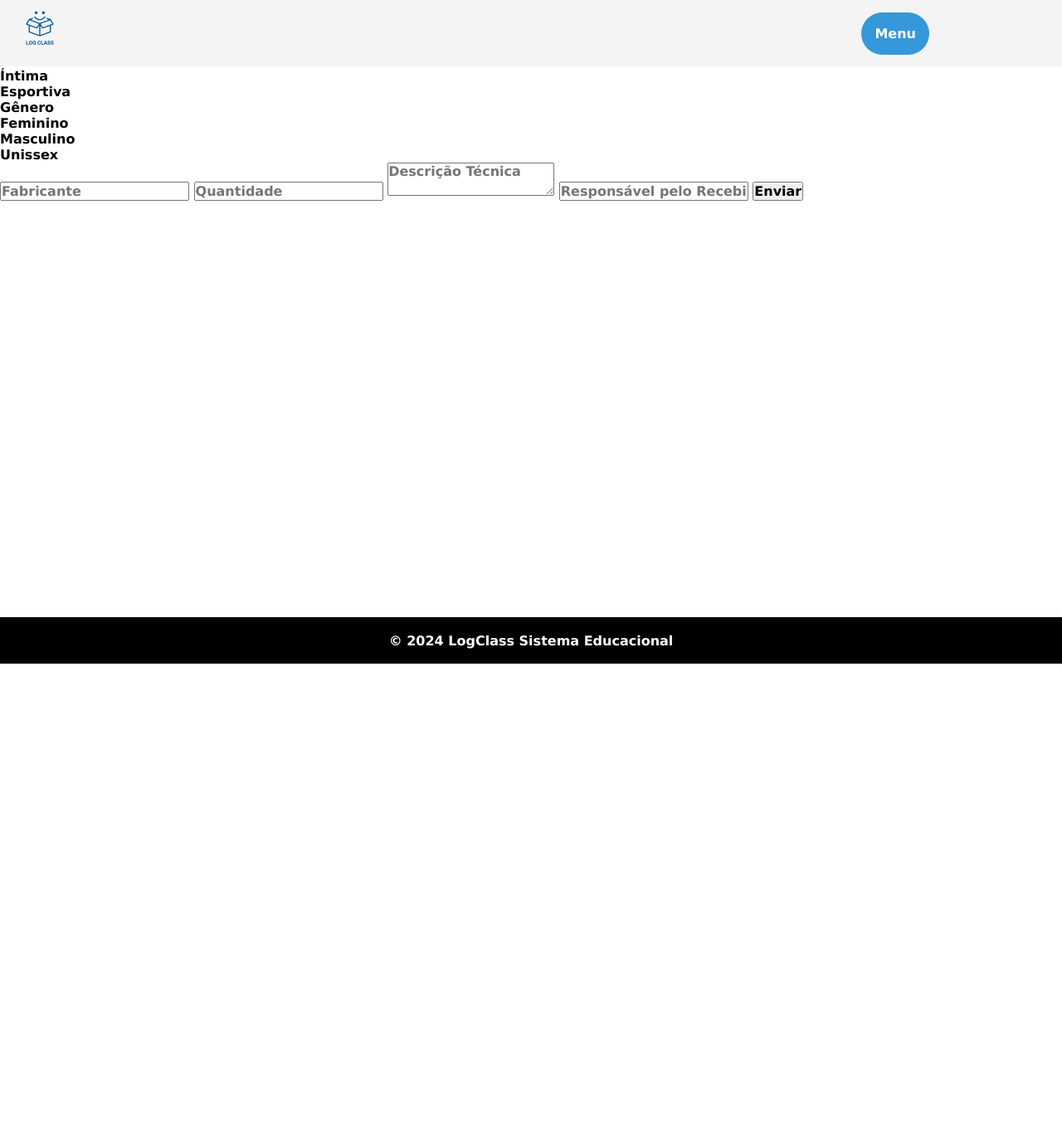
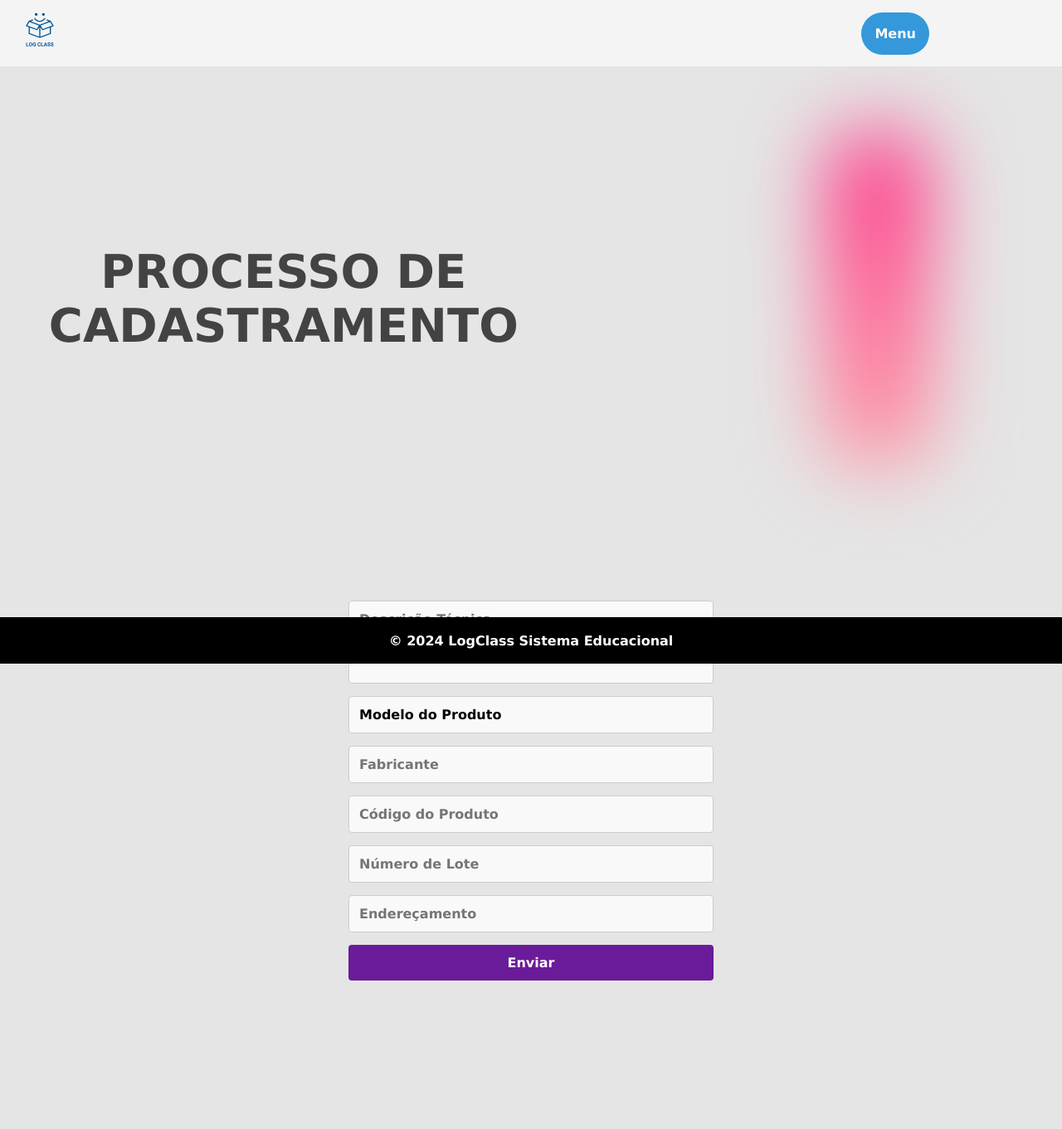
Before and after one commit to jhenifferandrade4325/LogClass, a Flask app: template templates/cadastramento.html in a window 1280 px wide. Shown: the whole page at 83% size. Before the commit the page ends 800 px from the top, so only its background shows below. Run offline with Flask 3, Linux system fonts and the light colour scheme; the template is opened without the code that fills it, so the values that code supplies are empty.

Commit message:
RF005 - Finalização

```diff
--- a/app.py
+++ b/app.py
@@ -16,10 +16,10 @@
 # def pagina_cadastro():
 #     return render_template("login.html")
 
-# # roteamento da página de cadastramento
-# @app.route("/cadastramento")
-# def pagina_cadastramento():
-#     return render_template("cadastramento.html")
+# roteamento da página de cadastramento
+@app.route("/cadastramento")
+def pagina_cadastramento():
+     return render_template("cadastramento.html")
 
 # # roteamento da página dos processos de registro estoque
 # @app.route("/estoque")
--- /dev/null
+++ b/static/js/cadastramento.js
@@ -0,0 +1,17 @@
+document.querySelectorAll('.select-menu').forEach(menu => {
+    const selectBtn = menu.querySelector('.select-btn');
+    const options = menu.querySelectorAll('.option');
+    const sBtnText = menu.querySelector('.sBtn-text');
+
+    selectBtn.addEventListener('click', () => {
+        menu.classList.toggle('active');
+    });
+
+    options.forEach(option => {
+        option.addEventListener('click', () => {
+            let selectedOption = option.querySelector('.option-text').innerText;
+            sBtnText.innerText = selectedOption;
+            menu.classList.remove('active');
+        });
+    });
+});
--- a/static/styles/cadastramento.css
+++ b/static/styles/cadastramento.css
@@ -0,0 +1,131 @@
+@import url('https://fonts.googleapis.com/css2?family=Poppins:wght@200;300;400;500;600&display=swap');
+
+
+
+body{
+    background-color: #e5e5e5;
+}
+
+.geral-cadastramento{
+    display: flex;
+    align-items: center;
+    justify-content: center;
+    flex-direction: column;
+}
+
+.container-cadastramento{
+    margin-top: 10rem;
+    display: flex;
+    align-items: center;
+    text-align: center;
+    justify-content: space-around;
+    gap: 20rem;
+}
+
+.cadastramento-titulo span{
+    font-size: 3.5rem;
+    color: #000000;
+    margin-left: 0.5rem;
+    opacity: 0.7;
+}
+
+.container-img {
+    width: 12rem;
+    height: 25rem;
+    background: linear-gradient(to bottom , #ff2c84, #ff99a5);
+    filter: blur(3rem);
+    margin-right: 10rem;
+    border-radius: 2.5rem;
+  }
+
+
+.formulario{
+    margin: 9rem 38rem;
+}
+
+.form_container {
+    display: flex;
+    flex-direction: column;
+    align-items: center;
+    justify-content: center;
+    width: 30rem;
+    padding: 20px;
+    border-radius: 8px;
+
+}
+
+.input-field, .textarea-field, .select-menu, .submit-btn {
+    width: 100%;
+    margin-bottom: 15px;
+    padding: 12px;
+    font-size: 16px;
+    border: 1px solid #ccc;
+    border-radius: 4px;
+    background-color: #f9f9f9;
+}
+
+.textarea-field {
+    height: 100px;
+    resize: none;
+}
+
+.select-menu {
+    position: relative;
+}
+
+.select-btn {
+    display: flex;
+    justify-content: space-between;
+    align-items: center;
+    cursor: pointer;
+}
+
+.select-btn i {
+    font-size: 20px;
+    transition: 0.3s;
+}
+
+.select-menu.active .select-btn i {
+    transform: rotate(-180deg);
+}
+
+.options {
+    position: absolute;
+    top: 100%;
+    left: 0;
+    width: 100%;
+    padding: 0;
+    list-style: none;
+    background-color: #fff;
+    border: 1px solid #ccc;
+    border-radius: 4px;
+    max-height: 150px;
+    overflow-y: auto;
+    display: none;
+}
+
+.select-menu.active .options {
+    display: block;
+    z-index: 10;
+}
+
+.option {
+    padding: 10px;
+    cursor: pointer;
+}
+
+.option:hover {
+    background-color: #f0f0f0;
+}
+
+.submit-btn {
+    background-color: #6a1b9a;
+    color: #fff;
+    border: none;
+    cursor: pointer;
+    transition: background-color 0.3s;
+}
+
+.submit-btn:hover {
+    background-color: #4a148c;
+}
--- a/static/styles/layout.css
+++ b/static/styles/layout.css
@@ -23,6 +23,7 @@
   color: #E8D3B6;
   position: fixed;
   left: 0;
+  top: 0;
   z-index: 1;
 
 }
--- a/static/styles/pagina-inicial.css
+++ b/static/styles/pagina-inicial.css
@@ -39,8 +39,8 @@
 }
 
 .container-grid {
-  width: 300px;
-  height: 260px;
+  width: 20rem;
+  height: 16rem;
   background: linear-gradient(to bottom right, #a77aff, #65a3ff);
   filter: blur(3rem);
   margin-bottom: 5rem;
--- a/templates/cadastramento.html
+++ b/templates/cadastramento.html
@@ -1,15 +1,42 @@
+<!-- EXTENDENDO O CSS DA PAGINA PRINCIPAL (LAYOUT) -->
+{% block css %}
+<link rel="stylesheet" href="/static/styles/cadastramento.css">
+<link rel="stylesheet" href="/static/styles/media/cadastramento-media.css">
+{% endblock %}
+
 {% extends "layout.html" %}
 {% block conteudo %}
 
 
-    <div class="form-container">
-        <!-- Campo "Recebido em" -->
-        <input type="date" placeholder="Recebido em:" class="input-field">
+    <!-- LINK PARA O JAVASCRIPT(FUNCIONALIDADE)   -->
+    <script src="/static/js/cadastramento.js" defer></script>
+
+
+    <section class="geral-cadastramento">
+
+        <section class="container-cadastramento">
+
+            <div class="cadastramento-titulo">
+                <span class="cadastramento1">PROCESSO DE </span>
+                <span class="cadastramento2">CADASTRAMENTO</span>
+            </div>
+
+            <div class="container-img"></div>
+        </section>
+
+
+        <section class="formulario">
+
+            <div class="form_container">
+
+
+                <!-- Campo "Descrição Técnica" -->
+                <textarea placeholder="Descrição Técnica" class="textarea-field"></textarea>
 
                 <!-- Primeiro Dropdown - "Modelo" -->
                 <div class="select-menu">
                     <div class="select-btn">
-                <span class="sBtn-text">Modelo</span>
+                        <span class="sBtn-text">Modelo do Produto</span>
                         <i class="bx bx-chevron-down"></i>
                     </div>
                     <ul class="options">
@@ -28,40 +55,28 @@
                     </ul>
                 </div>
 
-        <!-- Segundo Dropdown - "Gênero" -->
-        <div class="select-menu">
-            <div class="select-btn">
-                <span class="sBtn-text">Gênero</span>
-                <i class="bx bx-chevron-down"></i>
-            </div>
-            <ul class="options">
-                <li class="option">
-                    <span class="option-text">Feminino</span>
-                </li>
-                <li class="option">
-                    <span class="option-text">Masculino</span>
-                </li>
-                <li class="option">
-                    <span class="option-text">Unissex</span>
-                </li>
-            </ul>
-        </div>
-
                 <!-- Campo "Fabricante" -->
                 <input type="text" placeholder="Fabricante" class="input-field">
 
-        <!-- Campo "Quantidade" -->
-        <input type="number" placeholder="Quantidade" class="input-field">
-
-        <!-- Campo "Descrição Técnica" -->
-        <textarea placeholder="Descrição Técnica" class="textarea-field"></textarea>
+                <!-- Campo "Código do produto" -->
+                <input type="number" placeholder="Código do Produto" class="input-field">
 
                 <!-- Campo "Responsável pelo Recebimento" -->
-        <input type="text" placeholder="Responsável pelo Recebimento" class="input-field">
+                <input type="number" placeholder="Número de Lote" class="input-field">
+
+                <!-- Campo "Responsável pelo Recebimento" -->
+                <input type="text" placeholder="Endereçamento" class="input-field">
 
                 <!-- Botão de Enviar -->
                 <button class="submit-btn">Enviar</button>
             </div>
 
+        </section>
+
+</section>
+
+
+
+
 
 {% endblock %}
```
Also changed, not shown: static/js/carrossel.js (deleted, +0 -31 lines), static/styles/media/cadastramento-media.css (added, +70 -0 lines), static/js/login.js (renamed from static/js/teste.js). Lines whose indentation alone changed are shown as unchanged.
